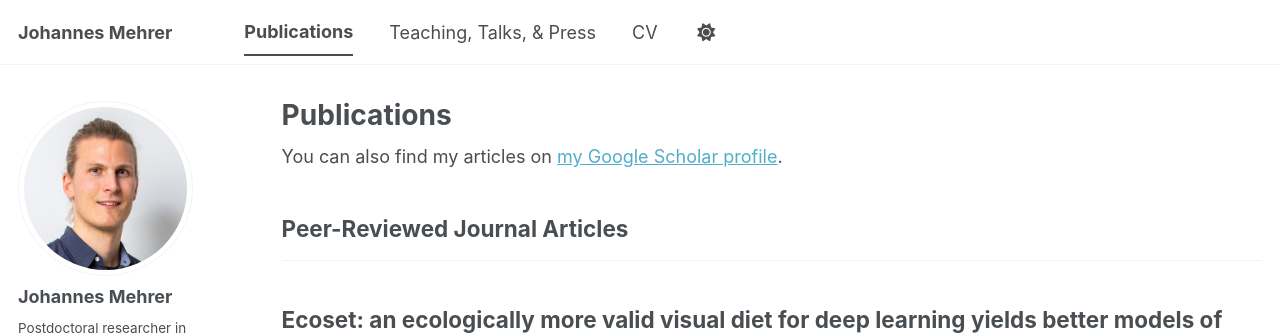
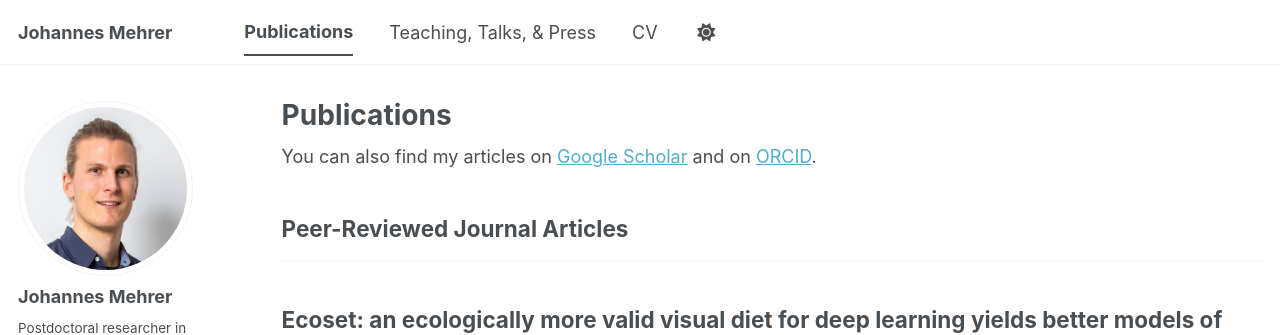
Before and after one commit to hanme/personal_website, a Jekyll site: the page built from _pages/publications.html, in a window 1280 px wide and 900 px high. Shown: the top 335 px of the window. Built offline with Jekyll 4.4.1, drawn with Linux system fonts in a browser that asks for light colours; some web fonts are replaced; a script bundle is joined from its source files by our own code; library files that are not in the unit come from our copies.

Commit message:
Update publications header to link both Google Scholar and ORCID

```diff
--- a/_pages/publications.html
+++ b/_pages/publications.html
@@ -5,9 +5,7 @@
 author_profile: true
 ---
 
-{% if site.author.googlescholar %}
-  <div class="wordwrap">You can also find my articles on <a href="{{site.author.googlescholar}}">my Google Scholar profile</a>.</div>
-{% endif %}
+<div class="wordwrap">You can also find my articles on <a href="{{site.author.googlescholar}}">Google Scholar</a> and on <a href="{{site.author.orcid}}">ORCID</a>.</div>
 
 {% include base_path %}
 
```
